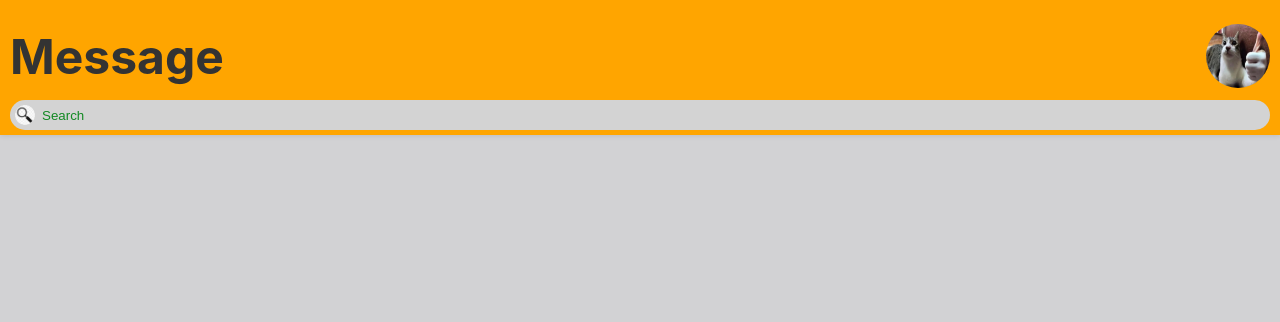
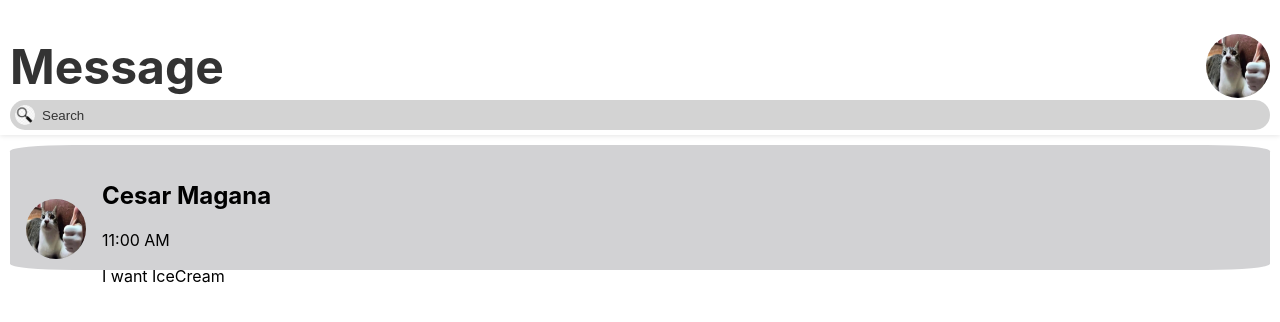
Before and after one commit to ShoeShime/test-chat_app, a React (Create React App) app: page / in a window 1280 px wide. Shown: the top 322 px of the page. Built offline with nearby package versions, Linux system fonts and the light colour scheme.

Commit message:
Added Inbox feature

```diff
--- a/src/features/chatdisplay/components/ChatHeaderPage.tsx
+++ b/src/features/chatdisplay/components/ChatHeaderPage.tsx
@@ -5,7 +5,7 @@ import ThumbsUp from "../misc/ThumbsUp.jpg";
 
 //Header, The Top of the Page
 const MessageHeader = styled.header`
-	background-color: #FFA500;
+	background-color: #FFFFFF;
 
 	display: flex;
 	flex-direction: column;
@@ -13,7 +13,7 @@ const MessageHeader = styled.header`
 	align-items: strech;
 	justify-content: flex-end;
 
-	height: 20%;
+	height: 30%;
 	max-height: 135px;
 
 	padding: 0 10px;
@@ -28,7 +28,7 @@ const HeaderContainer = styled.div`
 	align-items: center;
 	justify-content: space-between;
 
-	height: 65%;
+	height: 50%;
 `;
 
 const MessageTitle = styled.p`
@@ -54,6 +54,7 @@ const ChatHeaderPage = () =>{
 		<MessageHeader>
 
 			<HeaderContainer>
+
 				<MessageTitle className="Title">Message</MessageTitle>
 
 				<UserIcon className="User-Image" src={ThumbsUp} alt="User icon"/>
--- a/src/features/chatdisplay/components/ChatPage.tsx
+++ b/src/features/chatdisplay/components/ChatPage.tsx
@@ -7,7 +7,7 @@ import MessageBox from "./MessageBox";
 //Background
 const ChatPageBody = styled.body`
 	position: fixed;
-	background-color: #d2d2d4;
+	background-color: #FFFFFF;
 
 
 	height: 100%;
@@ -21,7 +21,7 @@ export function ChatPage(){
 		<ChatPageBody>
 			<ChatHeaderPage/>
 
-
+			<MessageBox/>
 
 
 		</ChatPageBody>
--- /dev/null
+++ b/src/features/chatdisplay/components/Conversation.tsx
@@ -0,0 +1,96 @@
+import React from "react";
+import styled from "styled-components";
+import CatPicture from "../misc/ThumbsUp.jpg";
+
+const Convo = styled.div`
+
+	display: flex;
+	align-items: center;
+	padding: 16px;
+
+`;
+
+const PictureContainer = styled.div`
+
+	flex-basis: 60px;
+	margin-right: 16px;
+
+`;
+
+const ProfilePic = styled.img`
+
+	width: 60px;
+	height: 60px;
+
+	border-radius: 50%;
+
+`;
+
+const TextContainer = styled.div`
+
+	flex-grow: 1;
+
+
+`;
+
+const MessageName = styled.h2`
+
+
+`;
+
+const Timestamp = styled.p`
+
+`;
+
+const TextMessage = styled.p`
+
+`;
+
+interface Conversation{
+	id: number,
+	profilePic: string,
+	name: string,
+	lastmessage: string,
+	timestamp: Date,
+	isSeen: boolean
+}
+
+const conversations: Conversation[] = [
+	{
+		id: 1,
+		profilePic: CatPicture,
+		name: "Cesar Magana",
+		lastmessage: "I want icecream",
+		timestamp: new Date(),
+		isSeen: true
+	}
+];
+
+const Conversation = () =>{
+
+	return(
+
+			<Convo>
+
+				<PictureContainer>
+					<ProfilePic  className="profile-pic" src={CatPicture}/>
+				</PictureContainer>
+
+				<TextContainer>
+					<MessageName>
+						Cesar Magana
+					</MessageName>
+					<Timestamp>
+						11:00 AM
+					</Timestamp>
+					<TextMessage>
+						I want IceCream
+					</TextMessage>
+				</TextContainer>
+
+			</Convo>
+
+	);
+}
+
+export default Conversation;
--- a/src/features/chatdisplay/components/MessageBox.tsx
+++ b/src/features/chatdisplay/components/MessageBox.tsx
@@ -1,59 +1,19 @@
 import React from "react";
 import styled from "styled-components";
+import Conversation from "./Conversation";
 
 const MessageWrapper = styled.div`
-	background-color: #ffffff;
+	background-color: #d2d2d4;
 
 	display: flex;
-  flex-direction: column;
+	flex-direction: column;
 
-  gap: 10px;
+	margin: 10px;
 
-  padding: 10px;
-	border-radius: 10px;
-	margin-bottom: 10px;
+	border-radius: 5%;
 
-`;
+	height: 125px;
 
-const MessagerBox = styled.div`
-	background-color: #ffffff;
-
-	display: flex;
-
-  align-items: center;
-  justify-content: space-between;
-
-  padding: 10px;
-
-  border-radius: 10px;
-	margin-bottom: 10px;
-
-  cursor: pointer;
-
-  transition: all 0.2s ease-in-out;
-
-	&:hover {
-    background-color: #f5f5f5;
-  }
-`;
-
-const MessageTimestamp = styled.p`
-
-	font-size: 12px;
-	color: #AAAAAA;
-
-`;
-
-const TextMessage = styled.p`
-
-	font-size: 16px;
-`;
-
-const UserTitle = styled.p`
-
-
-	font-size: 18px;
-  font-weight: bold;
 `;
 
 const MessageBox = () =>{
@@ -61,15 +21,9 @@ const MessageBox = () =>{
 
 	return(
 		<MessageWrapper>
-			<MessagerBox>
 
-					<UserTitle>Selana Gomez</UserTitle>
+			<Conversation/>
 
-					<TextMessage>I want Ice Cream</TextMessage>
-
-					<MessageTimestamp>2:40 AM</MessageTimestamp>
-
-			</MessagerBox>
 		</MessageWrapper>
 	);
 }
--- a/src/features/chatdisplay/components/SearchMessage.tsx
+++ b/src/features/chatdisplay/components/SearchMessage.tsx
@@ -31,7 +31,7 @@ const SearchInput = styled.input`
 	width: 100%;
 
 	::placeholder{
-		color: #128923;
+		color: #333333;
 	}
 `;
 
```
Also changed, not shown: src/features/chatdisplay/components/InboxButtons.tsx (added, +16 -0 lines).
